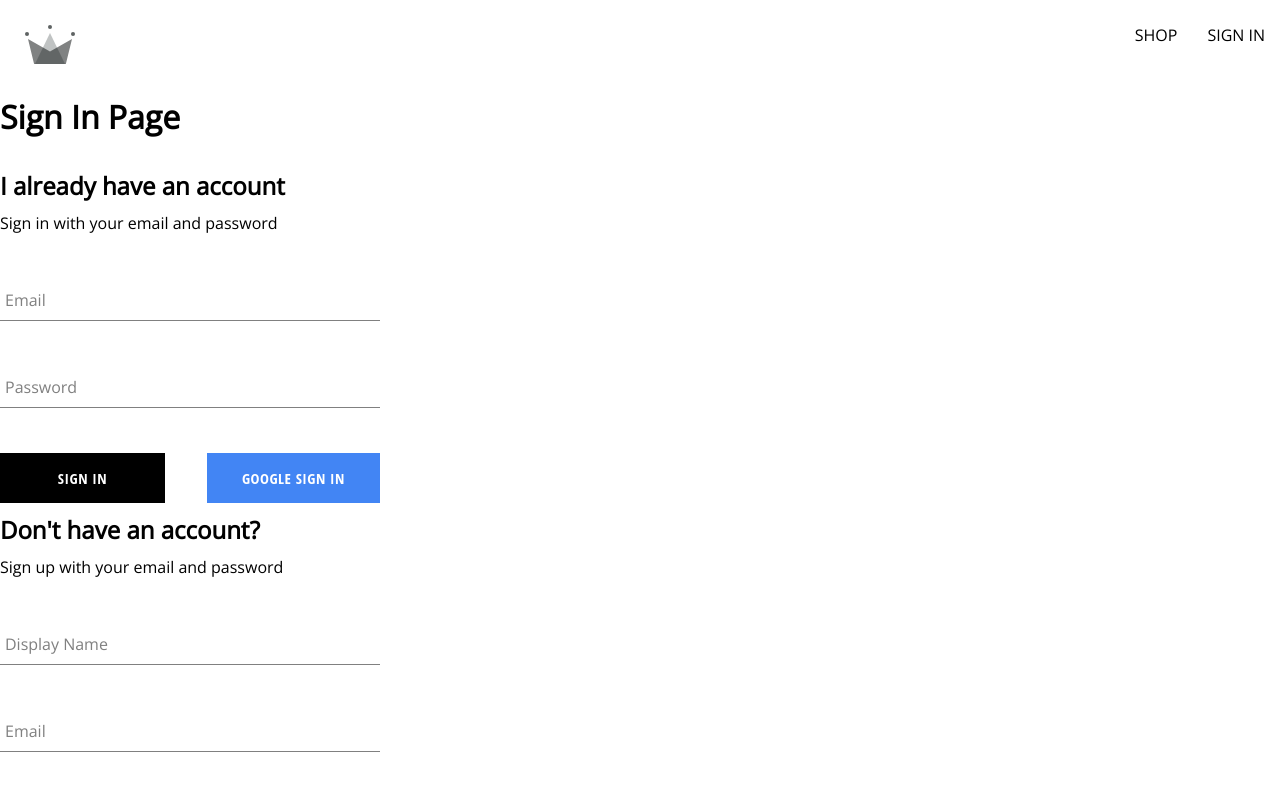
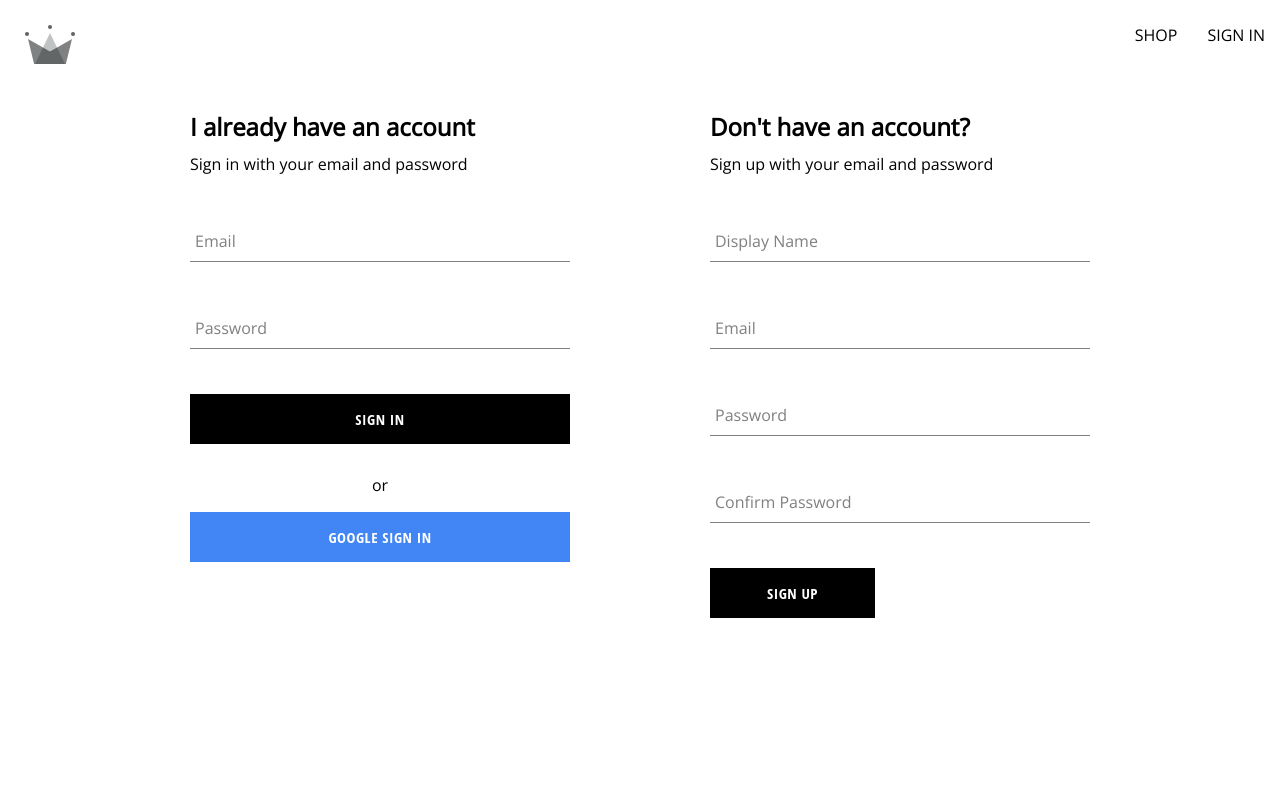
Before and after one commit to bergstenarn/crwn-cloting-62120, a React (Create React App) app: page /auth in a window 1280 px wide. Shown: the top 800 px of the page. Built offline with nearby package versions, Linux system fonts and the light colour scheme.

Commit message:
102. Finishing Authentication Page

```diff
--- a/src/components/sign-in-form/sign-in-form.component.jsx
+++ b/src/components/sign-in-form/sign-in-form.component.jsx
@@ -24,6 +24,7 @@ const SignInForm = () => {
   };
 
   const signInWithGoogle = async () => {
+    resetFormFields();
     const { user } = await signInWithGooglePopup();
     await createUserDocumentFromAuth(user);
   };
@@ -38,7 +39,15 @@ const SignInForm = () => {
       );
       console.log(response);
       resetFormFields();
-    } catch (error) {}
+    } catch (error) {
+      if (
+        error.code === "auth/wrong-password" ||
+        error.code === "auth/user-not-found"
+      ) {
+        alert("Incorrect credentials. Please try again.");
+      }
+      console.log(error);
+    }
   };
 
   const handleChange = (event) => {
@@ -71,7 +80,12 @@ const SignInForm = () => {
 
         <div className="buttons-container">
           <Button type="submit">Sign In</Button>
-          <Button buttonType={"google"} onClick={signInWithGoogle}>
+          <p style={{ textAlign: "center", marginTop: "30px" }}>or</p>
+          <Button
+            type="button"
+            buttonType={"google"}
+            onClick={signInWithGoogle}
+          >
             Google Sign In
           </Button>
         </div>
--- a/src/components/sign-in-form/sign-in-form.styles.scss
+++ b/src/components/sign-in-form/sign-in-form.styles.scss
@@ -10,5 +10,6 @@
 
 .buttons-container {
   display: flex;
+  flex-direction: column;
   justify-content: space-between;
 }
--- a/src/routes/authentication/authentication.component.jsx
+++ b/src/routes/authentication/authentication.component.jsx
@@ -1,32 +1,10 @@
-// import { useEffect } from "react";
-// import { getRedirectResult } from "firebase/auth";
-
-import {
-  // auth,
-  signInWithGooglePopup,
-  // signInWithGoogleRedirect,
-  createUserDocumentFromAuth,
-} from "../../utils/firebase/firebase.utils";
 import SignUpForm from "../../components/sign-up-form/sign-up-form.component";
 import SignInForm from "../../components/sign-in-form/sign-in-form.component";
+import "./authentication.styles.scss";
 
 const Authentication = () => {
-  // useEffect(() => {
-  //   (async () => {
-  //     const response = await getRedirectResult(auth);
-  //     if (response) {
-  //       const userDocRef = await createUserDocumentFromAuth(response.user);
-  //     }
-  //   })();
-  // }, []);
-
   return (
-    <div>
-      <h1>Sign In Page</h1>
-      {/* <button onClick={logGoogleUser}>Sign in with Google Popup</button> */}
-      {/* <button onClick={signInWithGoogleRedirect}>
-        Sign in with Google Redirect
-      </button> */}
+    <div className="authentication-container">
       <SignInForm />
       <SignUpForm />
     </div>
--- /dev/null
+++ b/src/routes/authentication/authentication.styles.scss
@@ -0,0 +1,6 @@
+.authentication-container {
+  display: flex;
+  width: 900px;
+  justify-content: space-between;
+  margin: 30px auto;
+}
```
